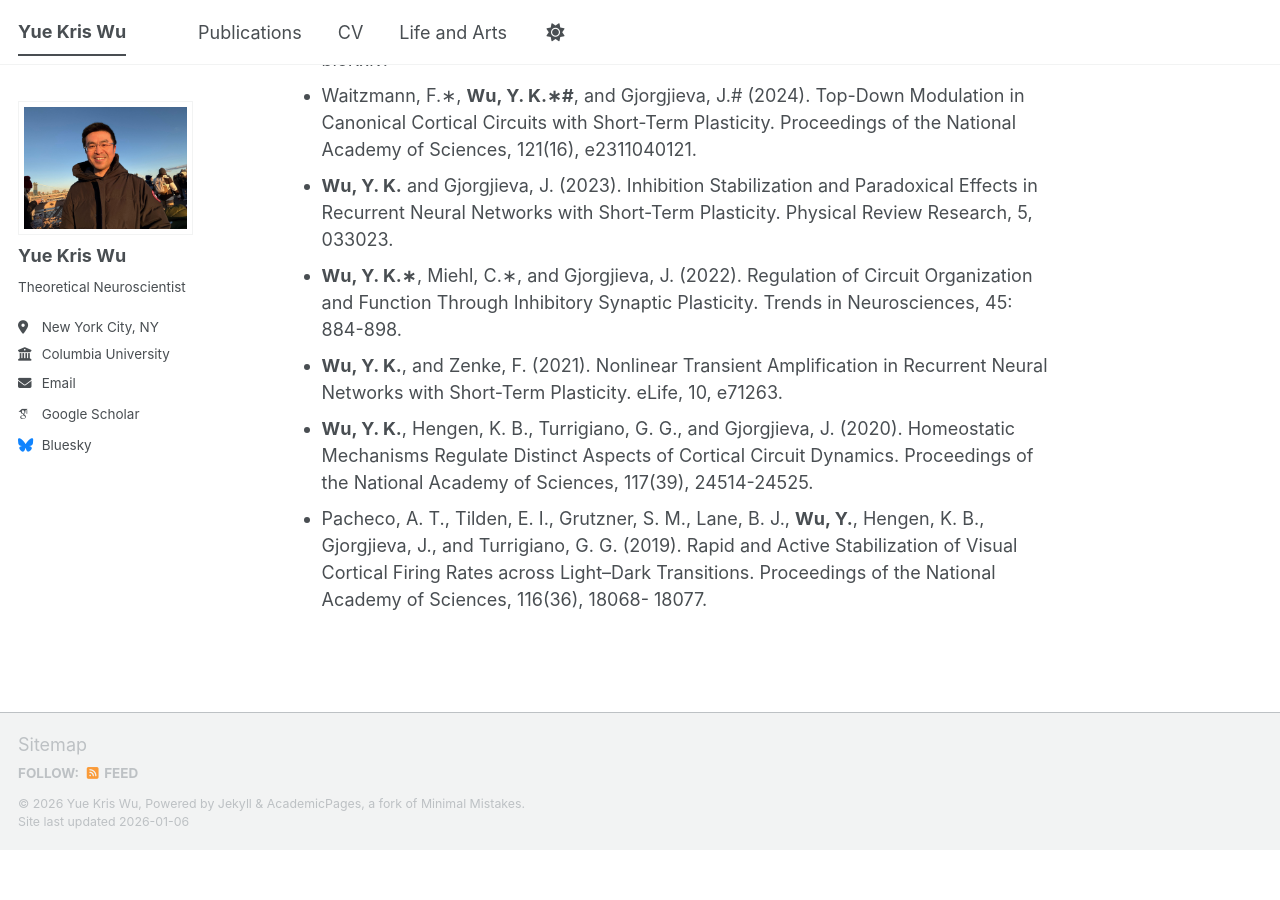
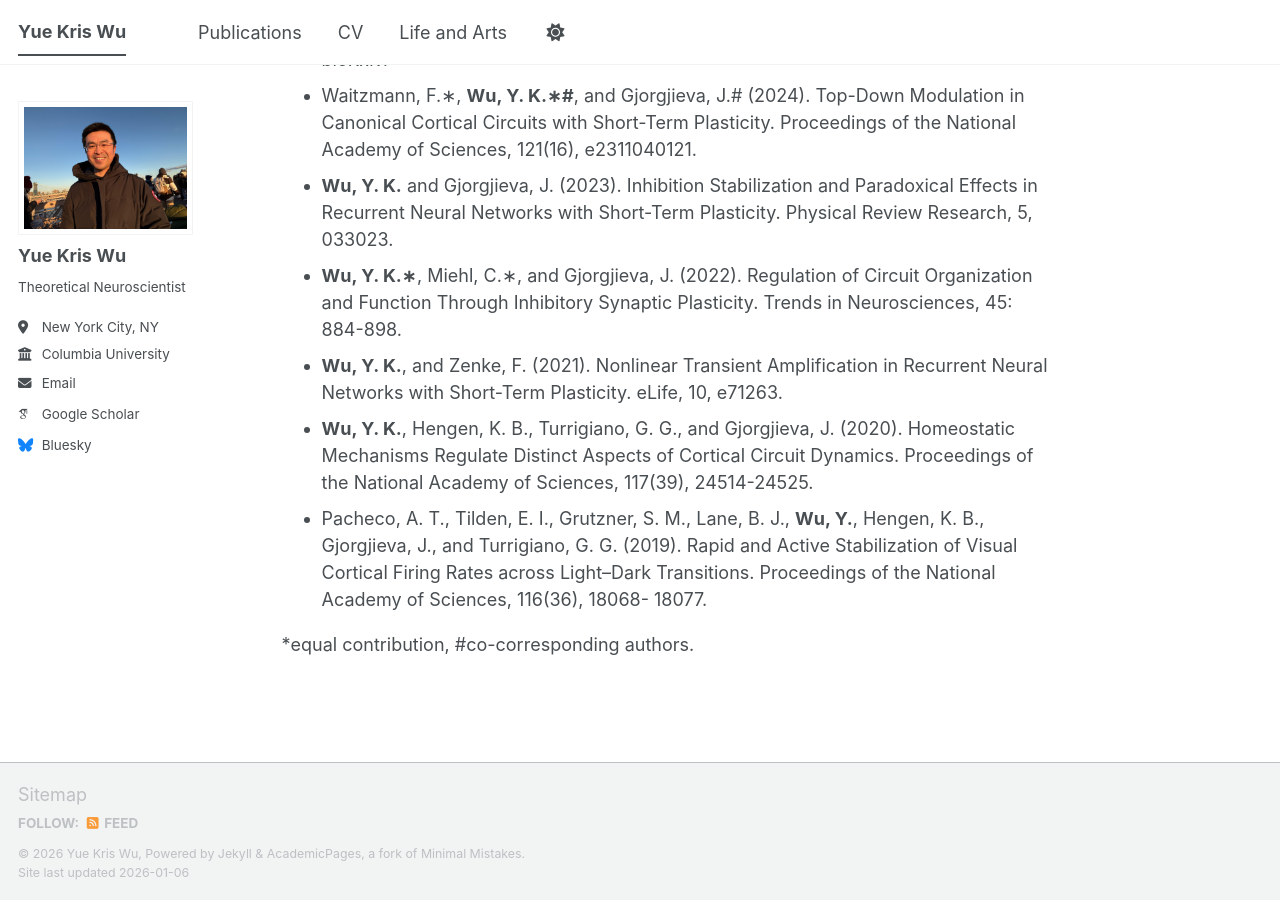
Before and after one commit to yuekriswu/yuekriswu.github.io, a Jekyll site: the page built from _pages/about.md, in a window 1280 px wide and 900 px high, scrolled down 558 px. Built offline with Jekyll 4.4.1, drawn with Linux system fonts in a browser that asks for light colours; some web fonts are replaced; a script bundle is joined from its source files by our own code; library files that are not in the unit come from our copies; before the commit the page ends 1408 px from its top, so only the background shows below that.

Commit message:
Update about.md

```diff
--- a/_pages/about.md
+++ b/_pages/about.md
@@ -24,3 +24,5 @@ Publications
 * **Wu, Y. K.**, and Zenke, F. (2021). Nonlinear Transient Amplification in Recurrent Neural Networks with Short-Term Plasticity. eLife, 10, e71263.
 * **Wu, Y. K.**, Hengen, K. B., Turrigiano, G. G., and Gjorgjieva, J. (2020). Homeostatic Mechanisms Regulate Distinct Aspects of Cortical Circuit Dynamics. Proceedings of the National Academy of Sciences, 117(39), 24514-24525.
 * Pacheco, A. T., Tilden, E. I., Grutzner, S. M., Lane, B. J., **Wu, Y.**, Hengen, K. B., Gjorgjieva, J., and Turrigiano, G. G. (2019). Rapid and Active Stabilization of Visual Cortical Firing Rates across Light–Dark Transitions. Proceedings of the National Academy of Sciences, 116(36), 18068- 18077.
+
+*equal contribution, #co-corresponding authors.
```
